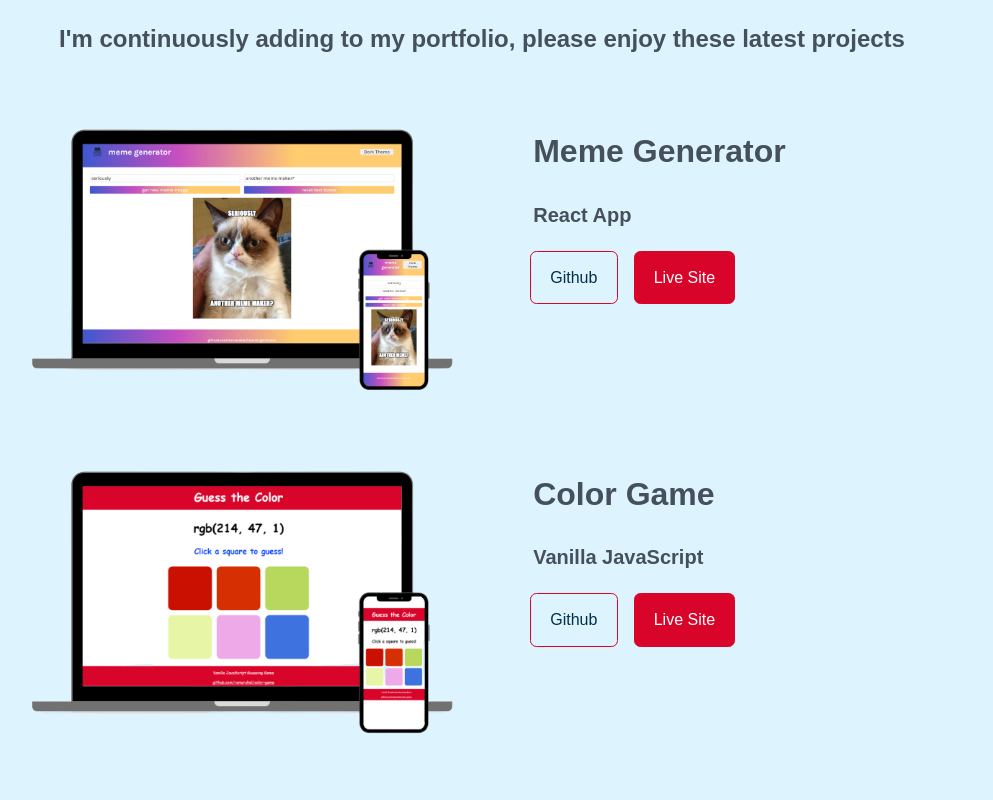
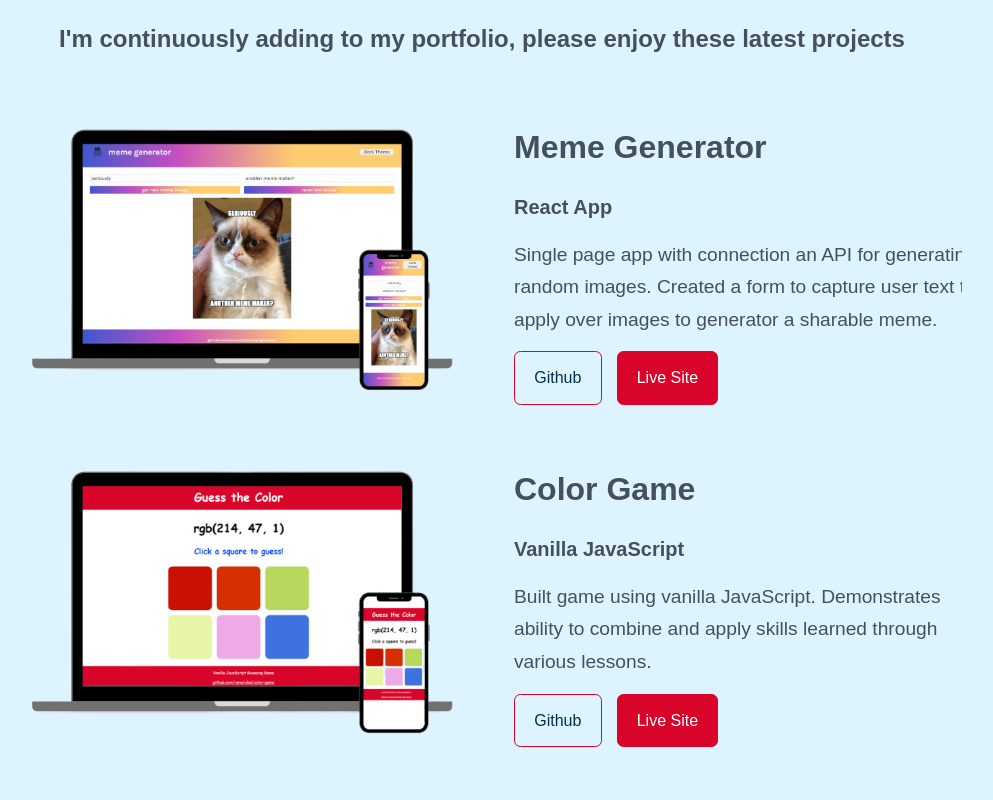
Before and after one commit to remarshal/marshal-rocks-react, a React (Create React App) app: page / in a window 1280 px wide. Shown: the part 4760-5560 px from the top of the page, without its empty margins (158-1151 px from the left). Built offline with nearby package versions, Linux system fonts and the light colour scheme; a web font is replaced by a local one.

Commit message:
card css

```diff
--- a/src/Components/Card.jsx
+++ b/src/Components/Card.jsx
@@ -10,6 +10,7 @@ const Card = (props) => {
                 <div className='card--info'>
                     <h3>{props.project.title}</h3>
                     <h5>{props.project.type}</h5>
+                    <p>{props.project.description}</p>
                     <a href={props.project.github} target='_blank' className='btn btn--card'>Github</a>
                     <a href={props.project.site} target='_blank' className='btn btn-primary btn--card'>Live Site</a>
                 </div>
--- a/src/Components/card.css
+++ b/src/Components/card.css
@@ -4,7 +4,7 @@
     overflow: hidden;
     transition: var(transition);
     display: grid;
-    grid-template-columns: 50% 35%;
+    grid-template-columns: 50% 50%;
     gap: 2rem;
     /* height: 525px; */
 }
@@ -24,24 +24,8 @@
     margin: 0.5em; */
 }
 
-.cards h3 {
-    margin: 1.2rem;
-}
-
-.cards h5 {
-    margin: 1.2rem;
-}
-
 .btn--card {
-    margin: 0rem 0rem 1.2rem 1rem;
-}
-
-/* =============================== MEDIA QUERIES (MEDIUM DEVICES) =============================== */
-
-@media screen and (max-width: 1024px) {
-    .cards {
-        grid-template-columns: 50% 50%;
-    }
+    margin-right: 15px;
 }
 
 /* =============================== MEDIA QUERIES (SMALL DEVICES) =============================== */
```
